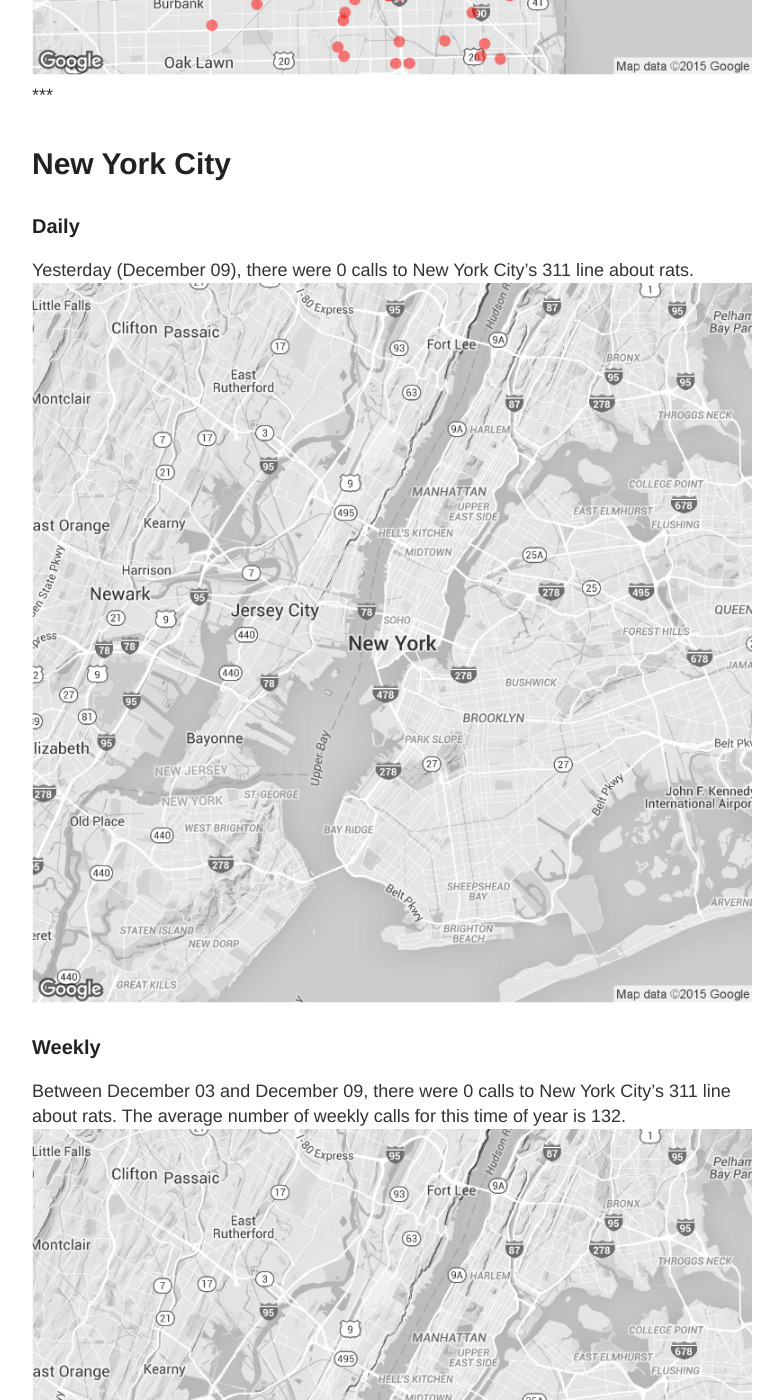
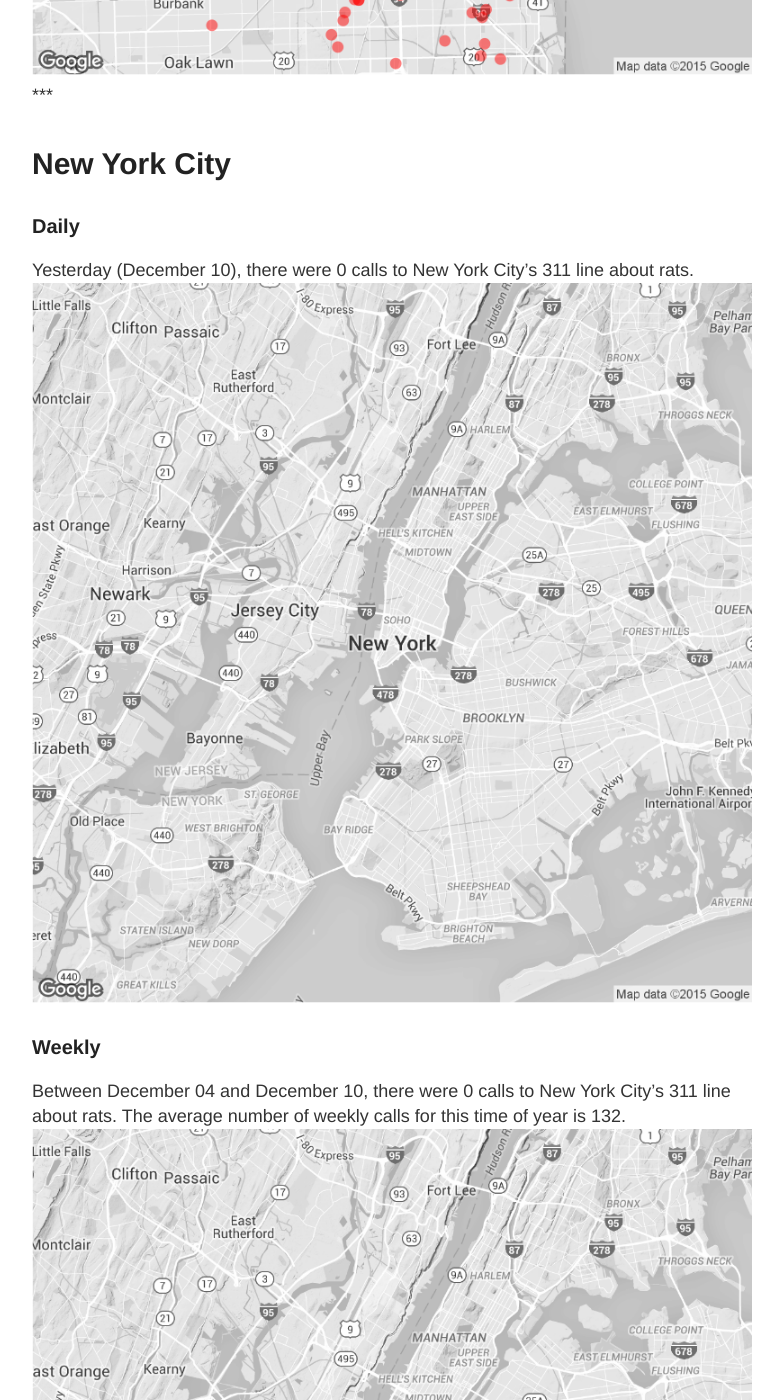
Before and after one commit to DanielHadley/ratmaps, a Jekyll site: the page built from daily.md, in a window 1280 px wide and 1400 px high, scrolled down 1986 px. Shown: the whole window, without its empty margins (248-1031 px from the left). Built offline with Jekyll 4.4.1, drawn with Linux system fonts in a browser that asks for light colours; comment, search, counter and statistics services are not loaded; some of the changed text lies outside the part shown.

Commit message:
Daily Maps

```diff
--- a/daily.md
+++ b/daily.md
@@ -15,22 +15,22 @@
 
 ### Daily
 
-Yesterday (December 09), there were 115 calls to Chicago's 311 line about rats.
+Yesterday (December 10), there were 101 calls to Chicago's 311 line about rats.
 ![Chicago rat calls to 311 weekly map]({{ site.cityimages }}/daily/Chicago_Rat_Map_Daily.png)
 
 ### Weekly
-Between December 03 and December 09, there were 629 calls to Chicago's 311 line about rats. The average number of weekly calls for this time of year is 358.
+Between December 04 and December 10, there were 609 calls to Chicago's 311 line about rats. The average number of weekly calls for this time of year is 358.
 ![Chicago rat calls to 311 weekly map]({{ site.cityimages }}/daily/Chicago_Rat_Map_Weekly.png)
 ***
 # New York City <a id="nyc"><a>
 
 ### Daily
 
-Yesterday (December 09), there were 0 calls to New York City's 311 line about rats.
+Yesterday (December 10), there were 0 calls to New York City's 311 line about rats.
 ![NYC rat calls to 311 weekly map]({{ site.cityimages }}/daily/NYC_Rat_Map_Daily.png)
 
 ### Weekly
-Between December 03 and December 09, there were 0 calls to New York City's 311 line about rats. The average number of weekly calls for this time of year is 132.
+Between December 04 and December 10, there were 0 calls to New York City's 311 line about rats. The average number of weekly calls for this time of year is 132.
 ![NYC rat calls to 311 weekly map]({{ site.cityimages }}/daily/NYC_Rat_Map_Weekly.png)
 
 Each red dot represents one call about a rat seen in that location. The dots are transparent, so multiple calls from one location will be seen as a solid dot. The usual caveats apply: more calls do not necessarily mean that there are more rats in that location than other parts of the city. A cluster of dots could indicate that one resident is unusually vocal about rodents in his or her neighborhood. Also, more densely populated neighborhoods tend to make more calls to 311.
```
Also changed, not shown: images/pages/daily/Chicago_Rat_Map_Daily.png, images/pages/daily/Chicago_Rat_Map_Weekly.png.
